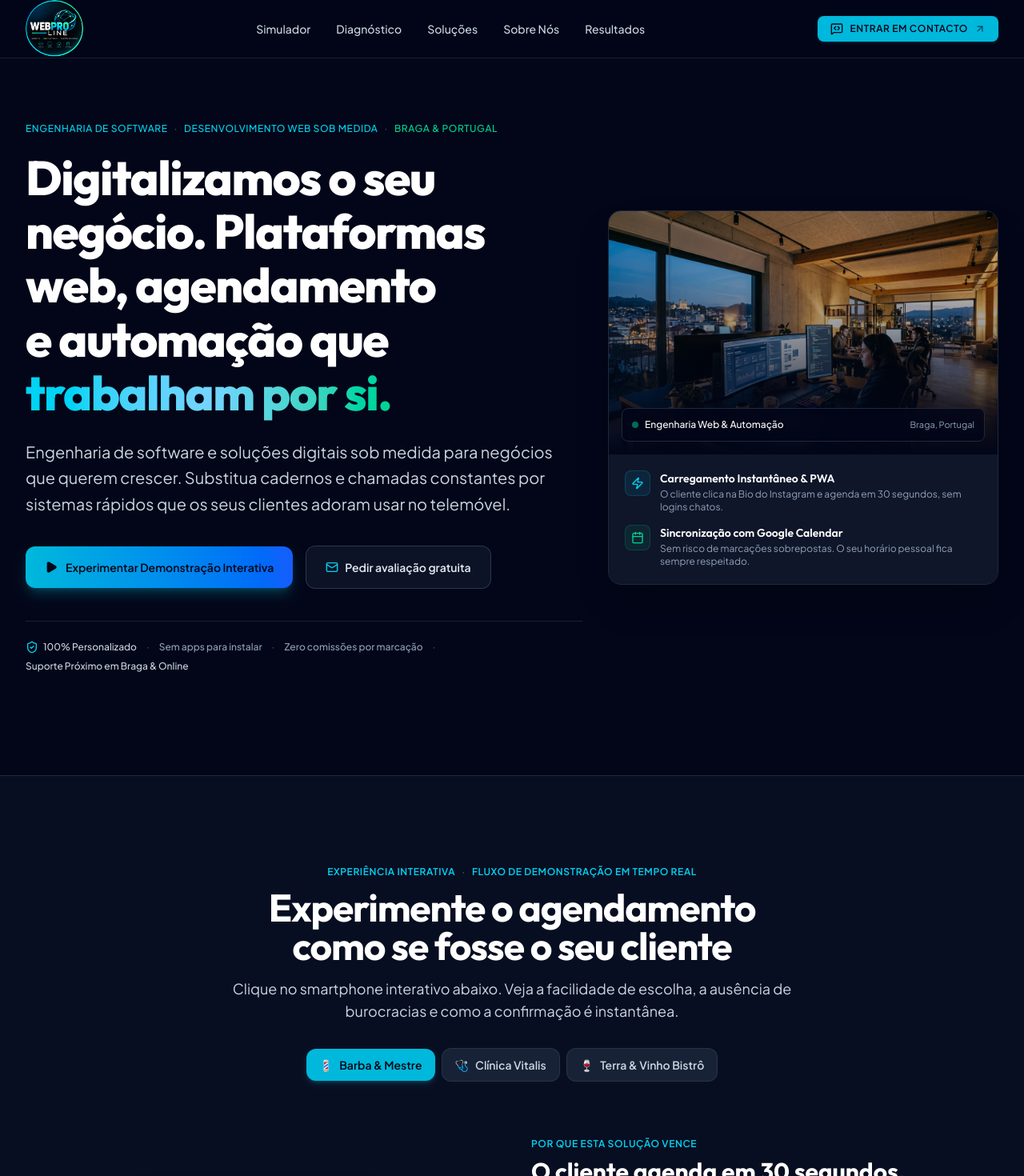
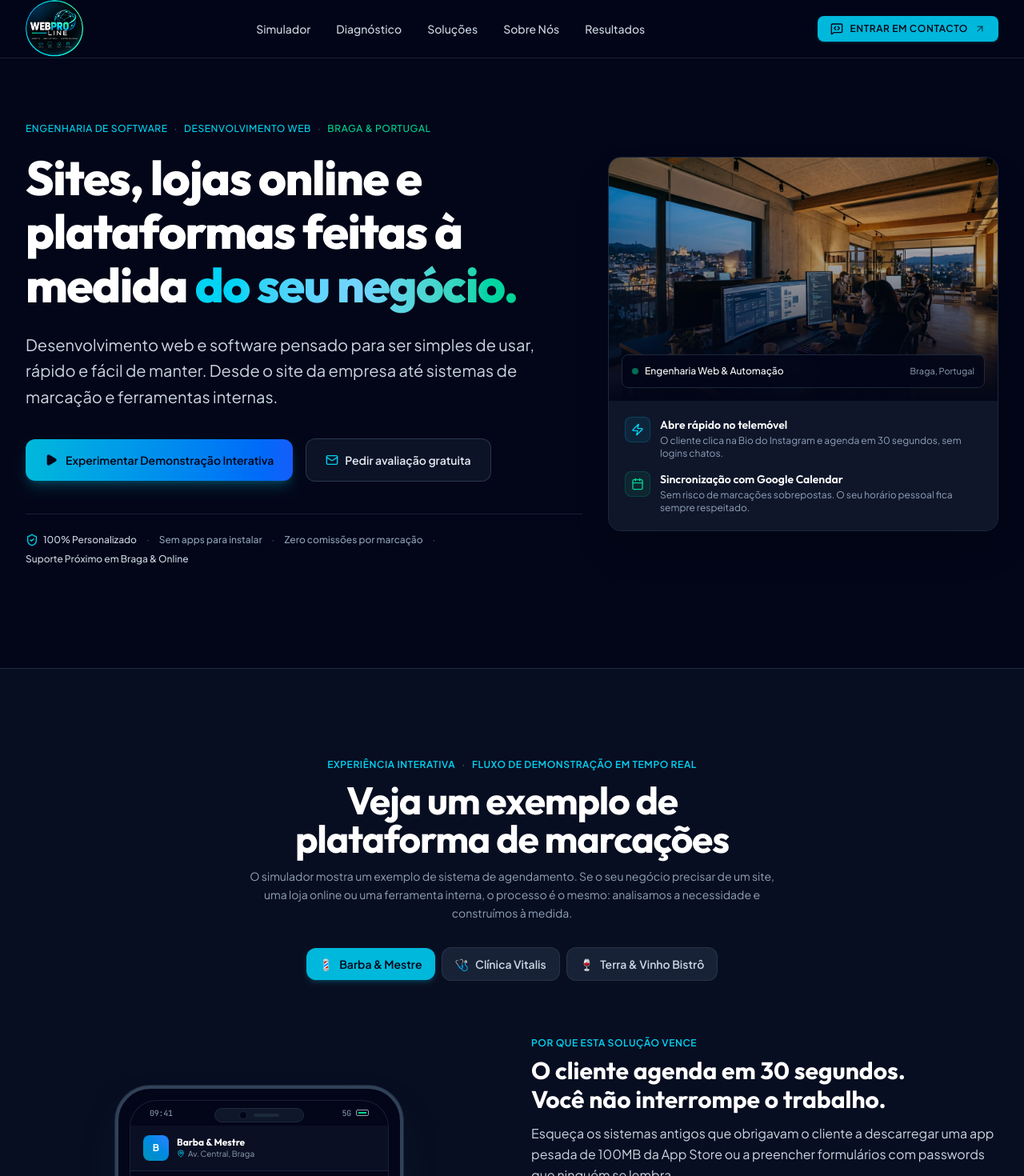
Before and after one commit to webproline/webproline-site, a React (Vite) app: page / in a window 1280 px wide. Shown: the top 1470 px of the page at 80% size. Built offline with nearby package versions, Linux system fonts and the light colour scheme.

Commit message:
Ajustar textos: posicionamento mais amplo e avisos claros

```diff
--- a/src/components/Hero.tsx
+++ b/src/components/Hero.tsx
@@ -34,25 +34,26 @@ export const Hero: React.FC = () => {
           <div className="lg:col-span-7">
             {/* Quiet text kicker with typographic dot (Anti-pill discipline) */}
             <div className="mb-5 flex flex-wrap items-center gap-2 text-xs font-medium tracking-wider uppercase text-cyan-400">
-              <span>Engenharia de Software</span>
+              <span>ENGENHARIA DE SOFTWARE</span>
               <span aria-hidden="true" className="text-slate-600">·</span>
-              <span>Desenvolvimento Web Sob Medida</span>
+              <span>DESENVOLVIMENTO WEB</span>
               <span aria-hidden="true" className="text-slate-600">·</span>
-              <span className="text-emerald-400">Braga & Portugal</span>
+              <span className="text-emerald-400">BRAGA & PORTUGAL</span>
             </div>
+
 
             {/* Headline with text-wrap: balance */}
             <h1 className="text-4xl font-extrabold tracking-tight text-white sm:text-5xl lg:text-6xl font-display text-balance leading-[1.12]">
-              Digitalizamos o seu negócio. Plataformas web, agendamento e automação que{' '}
+              Sites, lojas online e plataformas feitas à medida{' '}
               <span className="bg-gradient-to-r from-cyan-400 via-sky-300 to-emerald-400 bg-clip-text text-transparent">
-                trabalham por si.
+                do seu negócio.
               </span>
             </h1>
 
             {/* Subtitle */}
             <p className="mt-6 max-w-2xl text-lg text-slate-300 sm:text-xl font-normal leading-relaxed">
-              Engenharia de software e soluções digitais sob medida para negócios que querem crescer.
-              Substitua cadernos e chamadas constantes por sistemas rápidos que os seus clientes adoram usar no telemóvel.
+              Desenvolvimento web e software pensado para ser simples de usar, rápido e fácil de manter.
+              Desde o site da empresa até sistemas de marcação e ferramentas internas.
             </p>
 
             {/* CTAs */}
@@ -122,7 +123,7 @@ export const Hero: React.FC = () => {
                       <Zap className="h-4 w-4" />
                     </div>
                     <div>
-                      <h3 className="text-sm font-semibold text-white">Carregamento Instantâneo & PWA</h3>
+                      <h3 className="text-sm font-semibold text-white">Abre rápido no telemóvel</h3>
                       <p className="text-xs text-slate-400 mt-0.5">O cliente clica na Bio do Instagram e agenda em 30 segundos, sem logins chatos.</p>
                     </div>
                   </div>
--- a/src/components/InteractiveSimulator.tsx
+++ b/src/components/InteractiveSimulator.tsx
@@ -79,11 +79,12 @@ export const InteractiveSimulator: React.FC = () => {
             <span>Fluxo de Demonstração em Tempo Real</span>
           </div>
           <h2 className="text-3xl sm:text-4xl lg:text-5xl font-bold tracking-tight text-white font-display text-balance">
-            Experimente o agendamento como se fosse o seu cliente
+            Veja um exemplo de plataforma de marcações
           </h2>
-          <p className="mt-4 text-base sm:text-lg text-slate-300">
-            Clique no smartphone interativo abaixo. Veja a facilidade de escolha, a ausência de burocracias e como a confirmação é instantânea.
-          </p>
+        <p className="mt-3 text-sm text-slate-400 max-w-2xl mx-auto leading-relaxed">
+          O simulador mostra um exemplo de sistema de agendamento.
+          Se o seu negócio precisar de um site, uma loja online ou uma ferramenta interna, o processo é o mesmo: analisamos a necessidade e construímos à medida.
+        </p>
 
           {/* Sector Switcher Tabs */}
           <div className="mt-8 flex flex-wrap items-center justify-center gap-2">
```
